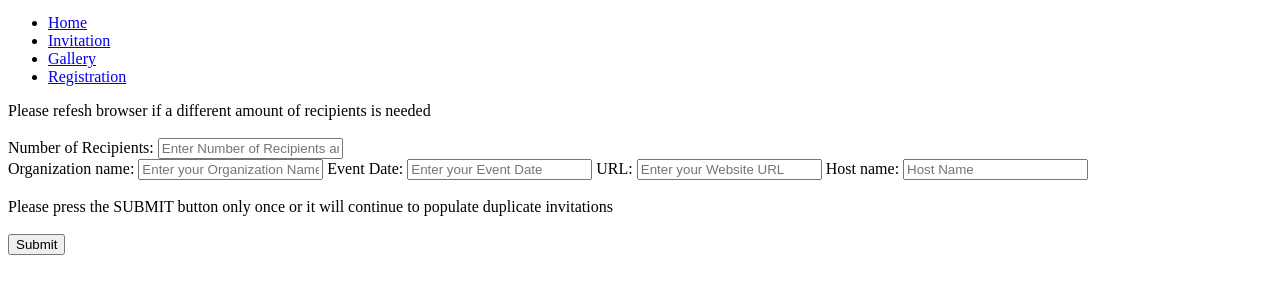
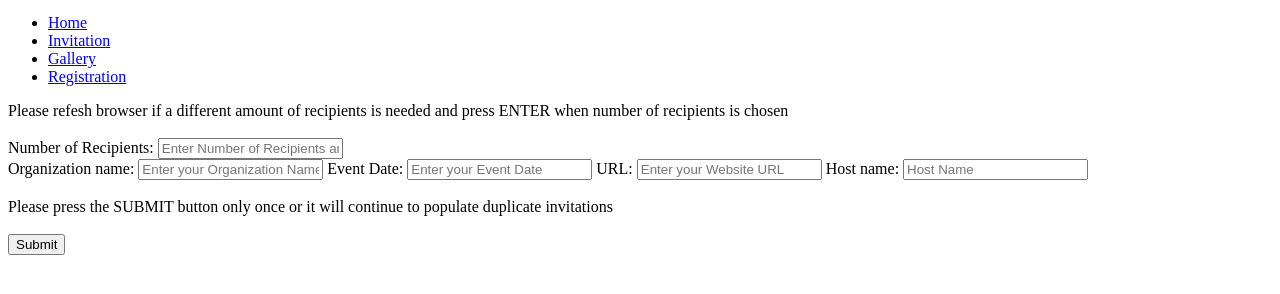
Before and after one commit to mbeckstead/mbeckstead.github.io, a plain HTML site: page invitation.html in a window 1280 px wide. Shown: the part 28-322 px from the top of the page. Drawn offline with Linux system fonts and the light colour scheme.

Commit message:
Update invitation.html

```diff
--- a/invitation.html
+++ b/invitation.html
@@ -34,7 +34,7 @@
     <section id="pageForm">
         <form id="invitation" action="#">
 
-            <label1>Please refesh browser if a different amount of recipients is needed</label1><br><br>
+            <label1>Please refesh browser if a different amount of recipients is needed and press ENTER when number of recipients is chosen</label1><br><br>
 
 <!--The following "label" and "input" elements will create text fields for the number of user defined recipients-->
             <label for="numberRecipients">Number of Recipients:</label>
```
